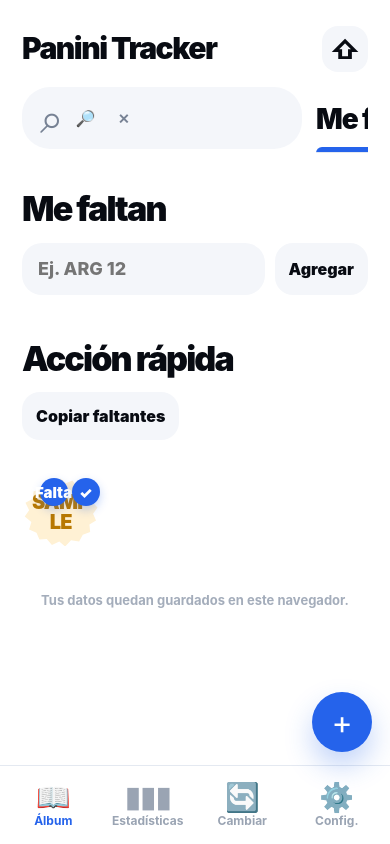
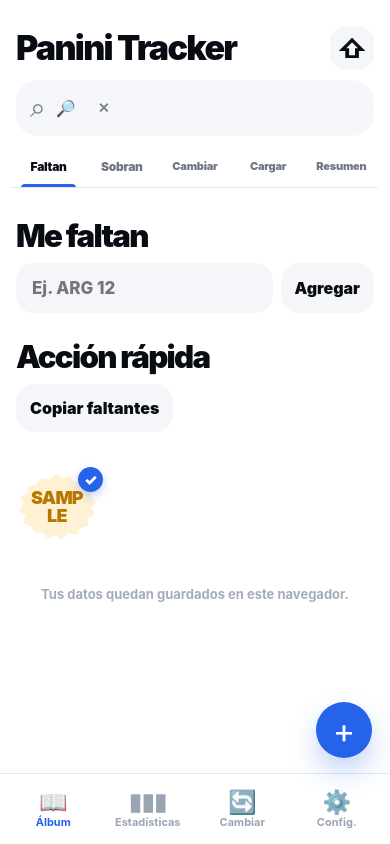
Before and after one commit to mynorgarciagt-design/Mypanini, a plain HTML site: page index.html in a window 390 px wide. Both pictures are taken after typing "Sample" into the empty fields and a click on the button "Agregar". Drawn offline with Linux system fonts and the light colour scheme.

Commit message:
Add files via upload

```diff
--- a/index.html
+++ b/index.html
@@ -1100,6 +1100,282 @@
     }
   </style>
 
+
+  <style id="mobile-fix-v6">
+    /* Corrección v6: tabs compactas y estampitas limpias en celular */
+    .tabs{
+      display:grid!important;
+      grid-template-columns:repeat(5, 1fr)!important;
+      gap:0!important;
+      width:100%!important;
+      overflow:visible!important;
+      padding:6px 0 0!important;
+      border-bottom:1px solid var(--line)!important;
+    }
+
+    .tab{
+      min-width:0!important;
+      width:100%!important;
+      text-align:center!important;
+      padding:9px 4px 13px!important;
+      font-size:clamp(13px, 3.7vw, 18px)!important;
+      letter-spacing:-.02em!important;
+      font-weight:950!important;
+      overflow:hidden!important;
+      text-overflow:ellipsis!important;
+    }
+
+    .tab[data-tab="trade"],
+    .tab[data-tab="edit"],
+    .tab[data-tab="board"]{
+      font-size:clamp(12px, 3.4vw, 17px)!important;
+    }
+
+    .tab.active:after{
+      height:4px!important;
+      left:12%!important;
+      right:12%!important;
+    }
+
+    .controls{
+      grid-template-columns:1fr!important;
+      gap:8px!important;
+      padding-top:10px!important;
+    }
+
+    .sort-icon{
+      display:none!important;
+    }
+
+    .search{
+      min-height:56px!important;
+      border-radius:22px!important;
+      padding:0 14px!important;
+    }
+
+    .search::before{
+      font-size:28px!important;
+      margin-right:0!important;
+    }
+
+    .search input{
+      font-size:21px!important;
+    }
+
+    .row{
+      grid-template-columns:1fr!important;
+      gap:0!important;
+    }
+
+    .row .panel{
+      padding:10px 0!important;
+    }
+
+    .row .panel h2{
+      font-size:clamp(28px, 8vw, 36px)!important;
+      margin-bottom:10px!important;
+    }
+
+    .inputline{
+      grid-template-columns:1fr auto!important;
+      gap:8px!important;
+      margin-bottom:8px!important;
+    }
+
+    .inputline input{
+      min-height:50px!important;
+      border-radius:18px!important;
+      font-size:17px!important;
+    }
+
+    .action-row,
+    .panel .btn[id^="copy"]{
+      margin-top:0!important;
+    }
+
+    .grid{
+      grid-template-columns:repeat(auto-fill, minmax(76px, 1fr))!important;
+      gap:16px 12px!important;
+      padding-top:10px!important;
+    }
+
+    .sticker{
+      min-height:76px!important;
+      padding:4px!important;
+    }
+
+    .sticker::before{
+      inset:2px!important;
+    }
+
+    .code{
+      font-size:clamp(16px, 5vw, 22px)!important;
+      max-width:68px!important;
+      line-height:.95!important;
+    }
+
+    .meta{
+      top:-5px!important;
+      right:-5px!important;
+    }
+
+    .sticker .btn.small,
+    .sticker .done-btn{
+      width:28px!important;
+      min-width:28px!important;
+      height:28px!important;
+      min-height:28px!important;
+      padding:0!important;
+      font-size:17px!important;
+      line-height:1!important;
+      border-radius:999px!important;
+    }
+
+    .badge{
+      width:28px!important;
+      min-width:28px!important;
+      height:28px!important;
+      min-height:28px!important;
+      padding:0!important;
+      font-size:14px!important;
+      line-height:1!important;
+      border-radius:999px!important;
+    }
+
+    #dupesList .meta{
+      top:-7px!important;
+      right:-8px!important;
+      gap:2px!important;
+    }
+
+    #dupesList .meta span:last-child{
+      display:flex!important;
+      gap:2px!important;
+    }
+
+    #dupesList .sticker .btn.small{
+      width:24px!important;
+      min-width:24px!important;
+      height:24px!important;
+      min-height:24px!important;
+      font-size:16px!important;
+    }
+
+    #dupesList .badge{
+      width:26px!important;
+      min-width:26px!important;
+      height:26px!important;
+      min-height:26px!important;
+      font-size:13px!important;
+    }
+
+    .fab{
+      width:56px!important;
+      height:56px!important;
+      font-size:34px!important;
+      right:18px!important;
+      bottom:calc(86px + var(--safe-bottom))!important;
+    }
+
+    .bottomnav{
+      grid-template-columns:repeat(4,1fr)!important;
+      padding:7px 8px calc(7px + var(--safe-bottom))!important;
+    }
+
+    .navitem{
+      min-height:56px!important;
+      gap:3px!important;
+      font-size:11px!important;
+    }
+
+    .navitem span{
+      font-size:23px!important;
+    }
+
+    .navitem strong{
+      font-size:11px!important;
+    }
+
+    @media (max-width:430px){
+      .app{
+        padding-left:16px!important;
+        padding-right:16px!important;
+      }
+
+      h1{
+        font-size:34px!important;
+      }
+
+      .top-upload{
+        width:44px!important;
+        height:44px!important;
+      }
+
+      .tabs{
+        margin-left:-4px!important;
+        margin-right:-4px!important;
+        width:calc(100% + 8px)!important;
+      }
+
+      .tab{
+        font-size:12px!important;
+        padding-left:2px!important;
+        padding-right:2px!important;
+      }
+
+      .tab[data-tab="trade"],
+      .tab[data-tab="edit"],
+      .tab[data-tab="board"]{
+        font-size:11px!important;
+      }
+
+      .grid{
+        grid-template-columns:repeat(4, minmax(0, 1fr))!important;
+        gap:15px 10px!important;
+      }
+
+      .sticker{
+        min-height:70px!important;
+      }
+
+      .code{
+        font-size:18px!important;
+        max-width:56px!important;
+      }
+
+      .sticker .btn.small,
+      .sticker .done-btn{
+        width:25px!important;
+        min-width:25px!important;
+        height:25px!important;
+        min-height:25px!important;
+        font-size:15px!important;
+      }
+    }
+
+    @media (min-width:761px){
+      .tabs{
+        grid-template-columns:repeat(5, max-content)!important;
+        gap:28px!important;
+        justify-content:start!important;
+      }
+
+      .tab{
+        width:auto!important;
+        font-size:20px!important;
+        text-align:left!important;
+      }
+
+      .controls{
+        grid-template-columns:1fr!important;
+      }
+
+      .grid{
+        grid-template-columns:repeat(auto-fill, minmax(92px, 1fr))!important;
+      }
+    }
+  </style>
+
 </head>
 <body>
   <main class="app" id="appRoot">
@@ -1151,8 +1427,8 @@
         <button class="btn small ghost" id="clearSearch">✕</button>
       </div>
       <nav class="tabs" aria-label="Vistas">
-        <button class="tab active" data-tab="missing">Me faltan</button>
-        <button class="tab" data-tab="dupes">Repetidas</button>
+        <button class="tab active" data-tab="missing">Faltan</button>
+        <button class="tab" data-tab="dupes">Sobran</button>
         <button class="tab" data-tab="trade">Cambiar</button>
         <button class="tab" data-tab="edit">Cargar</button>
         <button class="tab" data-tab="board">Resumen</button>
@@ -1570,8 +1846,7 @@
         card.innerHTML = `
           <div class="code">${escapeHtml(code)}</div>
           <div class="meta">
-            <span class="badge red">Falta</span>
-            <button class="btn small" title="Marcar como conseguida">✓</button>
+            <button class="btn small done-btn" title="Marcar como conseguida">✓</button>
           </div>`;
         card.querySelector("button").addEventListener("click", () => {
           removeMissing(code);
```
